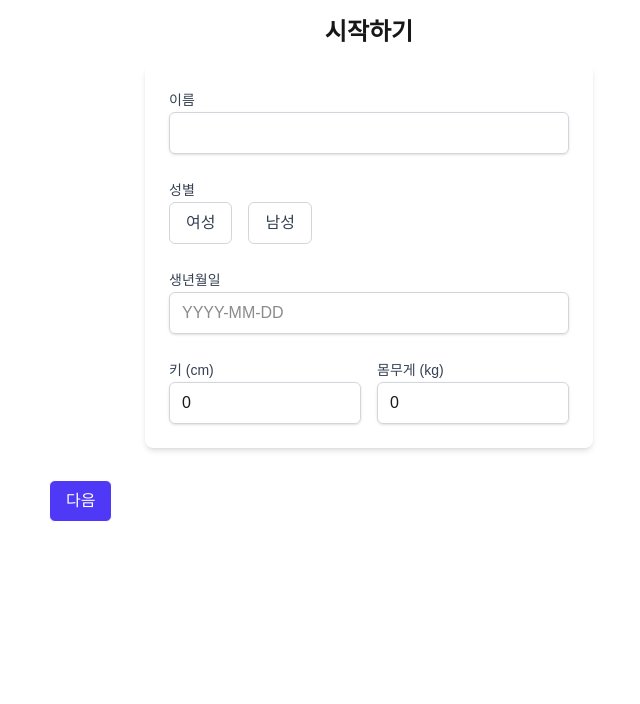
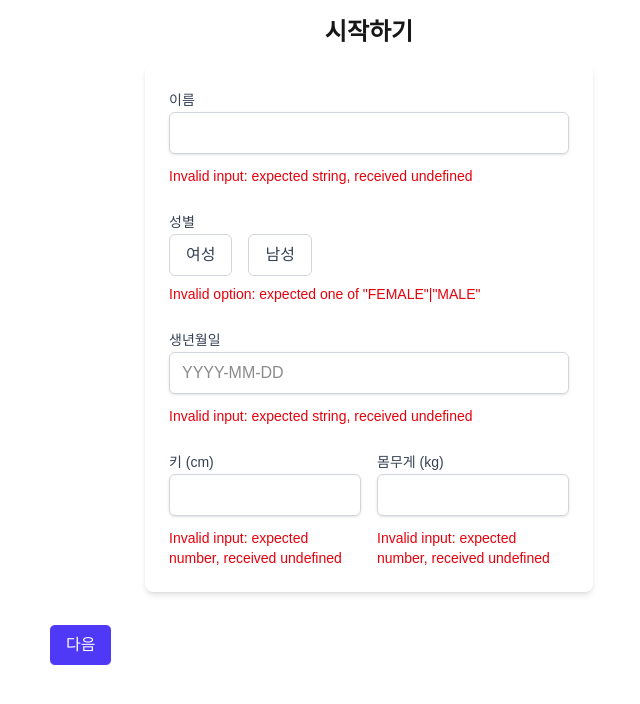
Before and after one commit to Full-Vibe-Project/BabSim_FE, a Next.js app: page /onboarding in a window 1280 px wide. Both pictures are taken after a click on the button "다음". Shown: the top 704 px of the page, without its empty margins (271-911 px from the left). Built offline with nearby package versions, Linux system fonts and the light colour scheme.

Commit message:
fix(onboarding): resolve form progression issues
- Refactor BasicInfoForm to use useFormContext.
- Correct schema for healthConditions in onboarding.schema.ts.
- Update Onboarding.tsx to validate healthConditions correctly.
- Document issues and solutions in gemini/error/error-analyze.md.

```diff
--- a/src/features/onboarding/model/onboarding.schema.ts
+++ b/src/features/onboarding/model/onboarding.schema.ts
@@ -32,8 +32,11 @@ export const onboardingSchema = z.object({
     const s = String(val);
     return !s.includes('.') || s.split('.')[1].length <= 1;
   }, { message: '유효한 몸무게를 입력해주세요.' }),
-  healthConditions: z.array(z.string()),
-  allergies: z.array(z.string()),
+  healthConditions: z.object({
+    allergies: z.array(z.string()).optional(),
+    chronicDiseases: z.array(z.string()).optional(),
+    dietPreferences: z.array(z.string()).optional(),
+  }),
   goalType: z.enum(['WEIGHT_MANAGEMENT', 'DIET_MANAGEMENT', 'HEALTH_MANAGEMENT']),
   currentWeight: z.number().optional(),
   targetWeight: z.number().optional(),
--- a/src/features/onboarding/ui/BasicInfoForm.tsx
+++ b/src/features/onboarding/ui/BasicInfoForm.tsx
@@ -1,69 +1,11 @@
 'use client';
 
 import React from 'react';
-import { useForm, Controller } from 'react-hook-form';
-import { zodResolver } from '@hookform/resolvers/zod';
-import { z } from 'zod';
-import { validateName, validateBirthdate, validateHeight, validateWeight } from '@/shared/lib/basicInfoValidators';
-
-const formSchema = z.object({
-  name: z.string().superRefine((val, ctx) => {
-    const result = validateName(val);
-    if (!result.isSuccess) {
-      ctx.addIssue({
-        code: z.ZodIssueCode.custom,
-        message: result.msg || '',
-      });
-    }
-  }),
-  gender: z.enum(['FEMALE', 'MALE'], { errorMap: () => ({ message: '성별을 선택해주세요.' }) }),
-  birthdate: z.string().superRefine((val, ctx) => {
-    const result = validateBirthdate(val);
-    if (!result.isSuccess) {
-      ctx.addIssue({
-        code: z.ZodIssueCode.custom,
-        message: result.msg || '',
-      });
-    }
-  }),
-  height: z.number().superRefine((val, ctx) => {
-    const result = validateHeight(val);
-    if (!result.isSuccess) {
-      ctx.addIssue({
-        code: z.ZodIssueCode.custom,
-        message: result.msg || '',
-      });
-    }
-  }),
-  weight: z.number().superRefine((val, ctx) => {
-    const result = validateWeight(val);
-    if (!result.isSuccess) {
-      ctx.addIssue({
-        code: z.ZodIssueCode.custom,
-        message: result.msg || '',
-      });
-    }
-  }),
-});
-
-type FormData = z.infer<typeof formSchema>;
+import { useFormContext, Controller } from 'react-hook-form';
+import { OnboardingData } from '../model/onboarding.schema';
 
 const BasicInfoForm = () => {
-  const { control, handleSubmit, formState: { errors, isValid }, setValue } = useForm<FormData>({
-    resolver: zodResolver(formSchema),
-    mode: 'onBlur',
-    defaultValues: {
-      name: '',
-      gender: undefined,
-      birthdate: '',
-      height: 0,
-      weight: 0,
-    },
-  });
-
-  const onSubmit = (data: FormData) => {
-    console.log(data);
-  };
+  const { control, setValue } = useFormContext<OnboardingData>();
 
   const handleBirthdateChange = (e: React.ChangeEvent<HTMLInputElement>) => {
     const value = e.target.value.replace(/\D/g, '');
@@ -84,9 +26,13 @@ const BasicInfoForm = () => {
         <Controller
           name="name"
           control={control}
-          render={({ field }) => <input id="name" {...field} className="w-full px-3 py-2 border border-gray-300 rounded-md shadow-sm focus:outline-none focus:ring-indigo-500 focus:border-indigo-500 dark:bg-gray-700 dark:border-gray-600 dark:placeholder-gray-400 dark:text-white" />}
+          render={({ field, fieldState: { error } }) => (
+            <>
+              <input id="name" {...field} className="w-full px-3 py-2 border border-gray-300 rounded-md shadow-sm focus:outline-none focus:ring-indigo-500 focus:border-indigo-500 dark:bg-gray-700 dark:border-gray-600 dark:placeholder-gray-400 dark:text-white" />
+              {error && <p className="text-sm text-red-600 mt-1">{error.message}</p>}
+            </>
+          )}
         />
-        {errors.name && <p className="text-sm text-red-600 mt-1">{errors.name.message}</p>}
       </div>
 
       <div className="space-y-2">
@@ -94,20 +40,22 @@ const BasicInfoForm = () => {
         <Controller
           name="gender"
           control={control}
-          render={({ field }) => (
+          render={({ field, fieldState: { error } }) => (
+            <>
               <div className="flex gap-4">
                 <label htmlFor="female" className="flex items-center space-x-2 cursor-pointer">
-                <input {...field} type="radio" id="female" value="FEMALE" className="hidden" />
+                  <input {...field} type="radio" id="female" value="FEMALE" checked={field.value === 'FEMALE'} onChange={() => field.onChange('FEMALE')} className="hidden" />
                   <span className={`px-4 py-2 rounded-md border ${field.value === 'FEMALE' ? 'bg-indigo-600 text-white border-indigo-600' : 'bg-white text-gray-700 border-gray-300 dark:bg-gray-700 dark:text-gray-300 dark:border-gray-600'}`}>여성</span>
                 </label>
                 <label htmlFor="male" className="flex items-center space-x-2 cursor-pointer">
-                <input {...field} type="radio" id="male" value="MALE" className="hidden" />
+                  <input {...field} type="radio" id="male" value="MALE" checked={field.value === 'MALE'} onChange={() => field.onChange('MALE')} className="hidden" />
                   <span className={`px-4 py-2 rounded-md border ${field.value === 'MALE' ? 'bg-indigo-600 text-white border-indigo-600' : 'bg-white text-gray-700 border-gray-300 dark:bg-gray-700 dark:text-gray-300 dark:border-gray-600'}`}>남성</span>
                 </label>
               </div>
+              {error && <p className="text-sm text-red-600 mt-1">{error.message}</p>}
+            </>
           )}
         />
-        {errors.gender && <p className="text-sm text-red-600 mt-1">{errors.gender.message}</p>}
       </div>
 
       <div className="space-y-2">
@@ -115,9 +63,13 @@ const BasicInfoForm = () => {
         <Controller
           name="birthdate"
           control={control}
-          render={({ field }) => <input id="birthdate" {...field} onChange={handleBirthdateChange} placeholder="YYYY-MM-DD" className="w-full px-3 py-2 border border-gray-300 rounded-md shadow-sm focus:outline-none focus:ring-indigo-500 focus:border-indigo-500 dark:bg-gray-700 dark:border-gray-600 dark:placeholder-gray-400 dark:text-white" />}
+          render={({ field, fieldState: { error } }) => (
+            <>
+              <input id="birthdate" {...field} onChange={handleBirthdateChange} placeholder="YYYY-MM-DD" className="w-full px-3 py-2 border border-gray-300 rounded-md shadow-sm focus:outline-none focus:ring-indigo-500 focus:border-indigo-500 dark:bg-gray-700 dark:border-gray-600 dark:placeholder-gray-400 dark:text-white" />
+              {error && <p className="text-sm text-red-600 mt-1">{error.message}</p>}
+            </>
+          )}
         />
-        {errors.birthdate && <p className="text-sm text-red-600 mt-1">{errors.birthdate.message}</p>}
       </div>
 
       <div className="grid grid-cols-2 gap-4">
@@ -126,18 +78,26 @@ const BasicInfoForm = () => {
           <Controller
             name="height"
             control={control}
-            render={({ field }) => <input id="height" type="number" {...field} onChange={e => field.onChange(parseInt(e.target.value, 10) || 0)} className="w-full px-3 py-2 border border-gray-300 rounded-md shadow-sm focus:outline-none focus:ring-indigo-500 focus:border-indigo-500 dark:bg-gray-700 dark:border-gray-600 dark:placeholder-gray-400 dark:text-white" />}
+            render={({ field, fieldState: { error } }) => (
+              <>
+                <input id="height" type="number" {...field} onChange={e => field.onChange(parseInt(e.target.value, 10) || 0)} className="w-full px-3 py-2 border border-gray-300 rounded-md shadow-sm focus:outline-none focus:ring-indigo-500 focus:border-indigo-500 dark:bg-gray-700 dark:border-gray-600 dark:placeholder-gray-400 dark:text-white" />
+                {error && <p className="text-sm text-red-600 mt-1">{error.message}</p>}
+              </>
+            )}
           />
-          {errors.height && <p className="text-sm text-red-600 mt-1">{errors.height.message}</p>}
         </div>
         <div className="space-y-2">
           <label htmlFor="weight" className="text-sm font-medium text-gray-700 dark:text-gray-300">몸무게 (kg)</label>
           <Controller
             name="weight"
             control={control}
-            render={({ field }) => <input id="weight" type="number" step="0.1" {...field} onChange={e => field.onChange(parseFloat(e.target.value) || 0)} className="w-full px-3 py-2 border border-gray-300 rounded-md shadow-sm focus:outline-none focus:ring-indigo-500 focus:border-indigo-500 dark:bg-gray-700 dark:border-gray-600 dark:placeholder-gray-400 dark:text-white" />}
+            render={({ field, fieldState: { error } }) => (
+              <>
+                <input id="weight" type="number" step="0.1" {...field} onChange={e => field.onChange(parseFloat(e.target.value) || 0)} className="w-full px-3 py-2 border border-gray-300 rounded-md shadow-sm focus:outline-none focus:ring-indigo-500 focus:border-indigo-500 dark:bg-gray-700 dark:border-gray-600 dark:placeholder-gray-400 dark:text-white" />
+                {error && <p className="text-sm text-red-600 mt-1">{error.message}</p>}
+              </>
+            )}
           />
-          {errors.weight && <p className="text-sm text-red-600 mt-1">{errors.weight.message}</p>}
         </div>
       </div>
 
--- a/src/features/onboarding/ui/Onboarding.tsx
+++ b/src/features/onboarding/ui/Onboarding.tsx
@@ -12,7 +12,7 @@ import { useMutation } from '@tanstack/react-query';
 
 const steps = [
   { id: 'profile', component: BasicInfoForm, fields: ['name', 'gender', 'birthdate', 'height', 'weight'] },
-  { id: 'health', component: HealthInfoForm, fields: ['healthConditions', 'allergies'] },
+  { id: 'health', component: HealthInfoForm, fields: ['healthConditions'] },
   { id: 'goals', component: GoalSettingForm, fields: ['goalType', 'currentWeight', 'targetWeight', 'weeklyGoal', 'exerciseCount'] },
 ];
 
```
Also changed, not shown: gemini/error/error-analyze.md (+95 -13 lines). Lines whose indentation alone changed are shown as unchanged.
